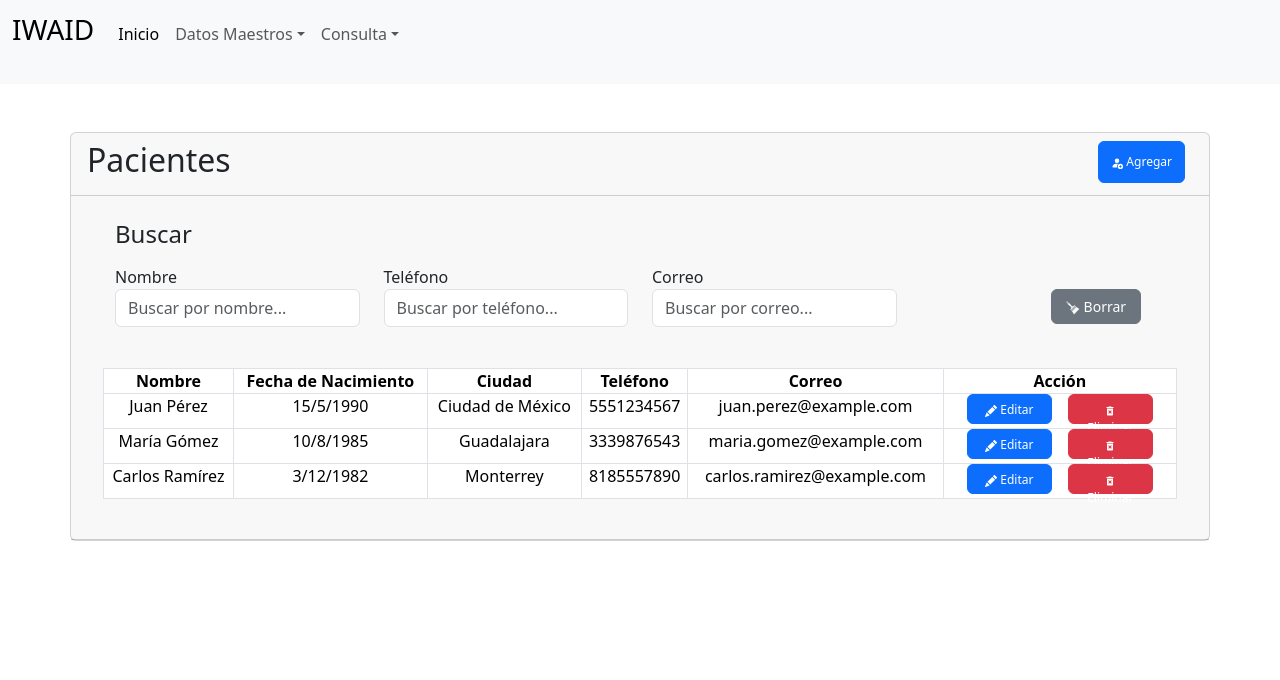
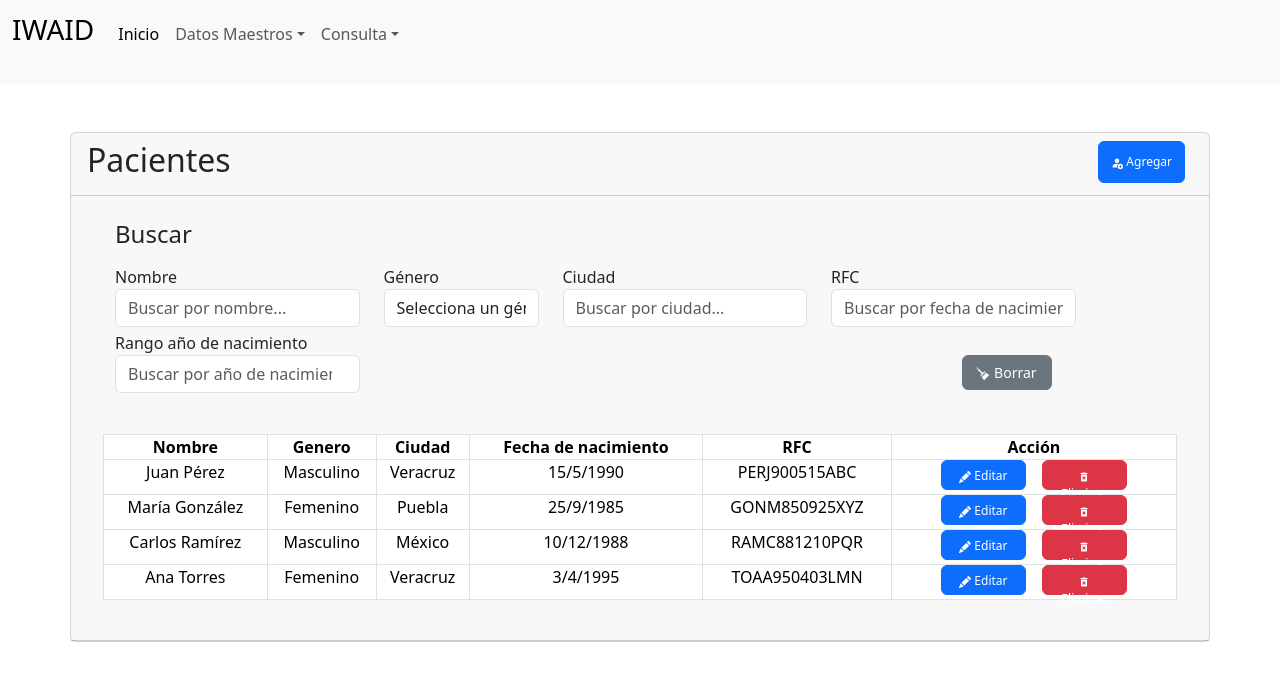
Before and after one commit to Chris-THC/iwaid-ui, a React (Create React App) app: page /patient in a window 1280 px wide. Shown: the top 680 px of the page. Built offline with nearby package versions, Linux system fonts and the light colour scheme.

Commit message:
I edited the name of the parameters rendered by the tables to the same as in the backend

```diff
--- a/src/Components/Patient/TablePatient.jsx
+++ b/src/Components/Patient/TablePatient.jsx
@@ -26,35 +26,45 @@ export const TablePatient = ({ dataTable }) => {
     setActionButtonModal,
   } = useContext(GetTheAppContext);
 
-  const displayedFields = [
-    "nombre",
-    "fechaNacimiento",
-    "ciudad",
-    "telefono",
-    "correo",
-  ];
-  const [searchName, setSearchName] = useState("");
-  const [searchNumPhone, setSearchNumPhone] = useState("");
-  const [searchEmail, setSearchEmail] = useState("");
+  const displayedFields = ["name", "gender", "city", "dateOfBirth", "rfc"];
+  const [searchByName, setSearchByName] = useState("");
+  const [searchByGender, setSearchByGender] = useState("");
+  const [searchByCity, setSearchByCity] = useState("");
+  const [searchByDateOfBirth, setSearchByDateOfBirth] = useState("");
+  const [searchByRfc, setSearchByRfc] = useState("");
 
   const handleClear = () => {
-    setSearchName("");
-    setSearchNumPhone("");
-    setSearchEmail("");
+    setSearchByName("");
+    setSearchByGender("");
+    setSearchByCity("");
+    setSearchByDateOfBirth("");
+    setSearchByRfc("");
   };
 
   const filteredData = dataTable.filter((item) => {
-    const nombreMatches = item.nombre
+    const nameMatches = item.name
       .toLowerCase()
-      .includes(searchName.toLowerCase());
+      .includes(searchByName.toLowerCase());
 
-    const telefonoMatches = item.telefono.includes(searchNumPhone);
+    const genderMatches = item.gender
+      .toLowerCase()
+      .includes(searchByGender.toLowerCase());
 
-    const correoMatches = item.correo
+    const cityMatches = item.city
       .toLowerCase()
-      .includes(searchEmail.toLowerCase());
+      .includes(searchByCity.toLowerCase());
 
-    return nombreMatches && telefonoMatches && correoMatches;
+    const dateMatches = item.dateOfBirth
+      .toLowerCase()
+      .includes(searchByDateOfBirth.toLowerCase());
+
+    const rfcMatches = item.rfc
+      .toLowerCase()
+      .includes(searchByRfc.toLowerCase());
+
+    return (
+      nameMatches && genderMatches && cityMatches && dateMatches && rfcMatches
+    );
   });
 
   return (
@@ -95,46 +105,89 @@ export const TablePatient = ({ dataTable }) => {
                         autoComplete="off"
                         type="text"
                         className="form-control inputTable"
-                        value={searchName}
+                        value={searchByName}
                         onChange={(e) => {
-                          setSearchName(e.target.value);
-                          setSearchNumPhone("");
-                          setSearchEmail("");
+                          setSearchByName(e.target.value);
+                          setSearchByGender("");
+                          setSearchByCity("");
+                          setSearchByDateOfBirth("");
+                          setSearchByRfc("");
                         }}
                         placeholder="Buscar por nombre..."
-                        pattern="^[A-Za-z\s]+$"
+                        pattern="^[a-zA-Z\sÀ-ÖØ-öø-ÿ]+$"
                       />
                     </div>
+                    <div className="col-md-2 mb-1">
+                      <label>Género</label>
+                      <select
+                        className="form-control inputTable"
+                        value={searchByGender}
+                        onChange={(e) => {
+                          setSearchByGender(e.target.value);
+                          setSearchByName("");
+                          setSearchByCity("");
+                          setSearchByDateOfBirth("");
+                          setSearchByRfc("");
+                        }}
+                      >
+                        <option value="">Selecciona un género...</option>
+                        <option value="Masculino">Masculino</option>
+                        <option value="Femenino">Femenino</option>
+                        <option value="Otro">Otro</option>
+                      </select>
+                    </div>
                     <div className="col-md-3 mb-1">
-                      <label>Teléfono</label>
+                      <label>Ciudad</label>
+                      <input
+                        type="text"
+                        className="form-control inputTable"
+                        value={searchByCity}
+                        onChange={(e) => {
+                          setSearchByCity(e.target.value);
+                          setSearchByName("");
+                          setSearchByGender("");
+                          setSearchByDateOfBirth("");
+                          setSearchByRfc("");
+                        }}
+                        placeholder="Buscar por ciudad..."
+                      />
+                    </div>
+
+                    <div className="col-md-3 mb-1">
+                      <label>RFC</label>
+                      <input
+                        type="text"
+                        className="form-control inputTable"
+                        value={searchByRfc}
+                        onChange={(e) => {
+                          setSearchByRfc(e.target.value);
+                          setSearchByDateOfBirth("");
+                          setSearchByName("");
+                          setSearchByGender("");
+                          setSearchByCity("");
+                        }}
+                        placeholder="Buscar por fecha de nacimiento..."
+                      />
+                    </div>
+
+                    <div className="col-md-3 mb-1">
+                      <label>Rango año de nacimiento</label>
                       <input
                         type="number"
                         className="form-control inputTable"
-                        value={searchNumPhone}
+                        value={searchByDateOfBirth}
                         onChange={(e) => {
-                          setSearchNumPhone(e.target.value);
-                          setSearchName("");
-                          setSearchEmail("");
+                          setSearchByDateOfBirth(e.target.value);
+                          setSearchByName("");
+                          setSearchByGender("");
+                          setSearchByCity("");
+                          setSearchByRfc("");
                         }}
-                        placeholder="Buscar por teléfono..."
-                      />
-                    </div>
-                    <div className="col-md-3 mb-1">
-                      <label>Correo</label>
-                      <input
-                        type="email"
-                        className="form-control inputTable"
-                        value={searchEmail}
-                        onChange={(e) => {
-                          setSearchEmail(e.target.value);
-                          setSearchName("");
-                          setSearchNumPhone("");
-                        }}
-                        placeholder="Buscar por correo..."
+                        placeholder="Buscar por año de nacimiento..."
                       />
                     </div>
 
-                    <div className="col-md-3 d-flex flex-row-reverse">
+                    <div className="col-md-8 d-flex flex-row-reverse">
                       <div className=" w-auto p-4">
                         <button
                           id="btnClearTable"
@@ -154,10 +207,10 @@ export const TablePatient = ({ dataTable }) => {
               <thead>
                 <tr>
                   <th>Nombre</th>
-                  <th>Fecha de Nacimiento</th>
+                  <th>Genero</th>
                   <th>Ciudad</th>
-                  <th>Teléfono</th>
-                  <th>Correo</th>
+                  <th>Fecha de nacimiento</th>
+                  <th>RFC</th>
                   <th>Acción</th>
                 </tr>
               </thead>
@@ -165,7 +218,7 @@ export const TablePatient = ({ dataTable }) => {
                 {filteredData.map((item, index) => (
                   <tr key={index}>
                     {displayedFields.map((field) => {
-                      if (field === "fechaNacimiento") {
+                      if (field === "dateOfBirth") {
                         return (
                           <td key={field}>
                             <div id="idTextPatient" className="d-inline">
--- a/src/Context/AppContext.jsx
+++ b/src/Context/AppContext.jsx
@@ -6,34 +6,48 @@ export const AppContext = (props) => {
   // TODO: This data will be deleted when the frontend connects to the backend.
   const [dataTest, setDataTest] = useState([
     {
-      nombre: "Juan Pérez",
-      fechaNacimiento: "1990-05-15",
-      genero: "Masculino",
+      id: 1,
+      name: "Juan Pérez",
+      dateOfBirth: "1990-05-15",
+      gender: "Masculino",
       rfc: "PERJ900515ABC",
-      direccion: "Calle 123, Colonia Centro",
-      ciudad: "Ciudad de México",
-      telefono: "5551234567",
-      correo: "juan.perez@example.com",
+      address: "Calle 123, Colonia Centro",
+      city: "Veracruz",
+      phoneNumber: "5551234567",
+      email: "juan.perez@example.com",
     },
     {
-      nombre: "María Gómez",
-      fechaNacimiento: "1985-08-10",
-      genero: "Femenino",
-      rfc: "GOMM850810XYZ",
-      direccion: "Avenida 456, Colonia Juárez",
-      ciudad: "Guadalajara",
-      telefono: "3339876543",
-      correo: "maria.gomez@example.com",
+      id: 2,
+      name: "María González",
+      dateOfBirth: "1985-09-25",
+      gender: "Femenino",
+      rfc: "GONM850925XYZ",
+      address: "Avenida 456, Colonia Roma",
+      city: "Puebla",
+      phoneNumber: "5559876543",
+      email: "maria.gonzalez@example.com",
     },
     {
-      nombre: "Carlos Ramírez",
-      fechaNacimiento: "1982-12-03",
-      genero: "Masculino",
-      rfc: "RAMC821203LMN",
-      direccion: "Calle Principal, Colonia Norte",
-      ciudad: "Monterrey",
-      telefono: "8185557890",
-      correo: "carlos.ramirez@example.com",
+      id: 3,
+      name: "Carlos Ramírez",
+      dateOfBirth: "1988-12-10",
+      gender: "Masculino",
+      rfc: "RAMC881210PQR",
+      address: "Calle 789, Colonia Condesa",
+      city: "México",
+      phoneNumber: "5551112233",
+      email: "carlos.ramirez@example.com",
+    },
+    {
+      id: 4,
+      name: "Ana Torres",
+      dateOfBirth: "1995-04-03",
+      gender: "Femenino",
+      rfc: "TOAA950403LMN",
+      address: "Avenida 987, Colonia Polanco",
+      city: "Veracruz",
+      phoneNumber: "5554445566",
+      email: "ana.torres@example.com",
     },
   ]);
 
```
Also changed, not shown: src/Components/Patient/FormPatient.jsx (+19 -19 lines).
